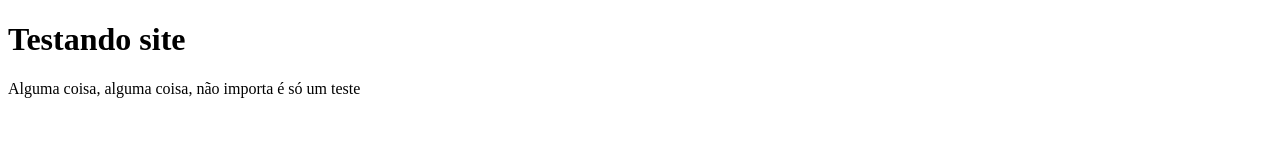
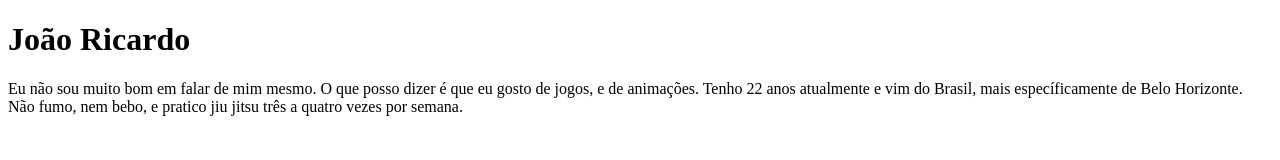
Before and after one commit to DeArc264/website, a plain HTML site: page index.html in a window 1280 px wide. Drawn offline with Linux system fonts and the light colour scheme.

Commit message:
Update text

```diff
--- a/index.html
+++ b/index.html
@@ -6,7 +6,10 @@
     <title>Document</title>
 </head>
 <body>
-    <h1>Testando site</h1>
-    <p>Alguma coisa, alguma coisa, não importa é só um teste</p>
+    <h1>João Ricardo</h1>
+    <p>Eu não sou muito bom em falar de mim mesmo. O que posso dizer é que eu gosto de jogos, e de animações.
+        Tenho 22 anos atualmente e vim do Brasil, mais específicamente de Belo Horizonte. Não fumo, nem bebo,
+        e pratico jiu jitsu três a quatro vezes por semana.
+    </p>
 </body>
 </html>
```
